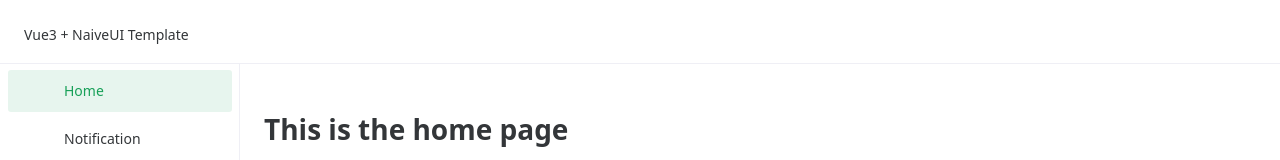
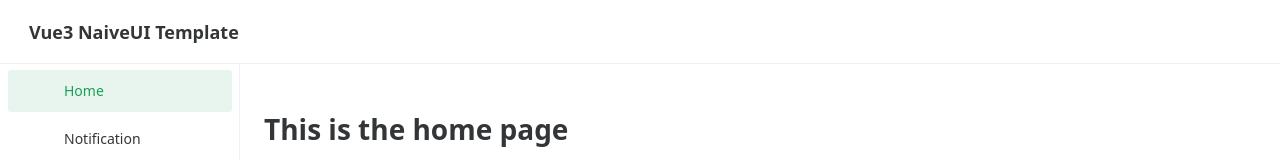
Before and after one commit to cqroot/vue3-naive-ui-template, a Vue app: page /home in a window 1280 px wide. Shown: the top 160 px of the page. Built offline with nearby package versions, Linux system fonts and the light colour scheme; some icons are missing.

Commit message:
feat: make logo clickable

```diff
--- a/src/layouts/MainLayout.vue
+++ b/src/layouts/MainLayout.vue
@@ -1,4 +1,5 @@
 <script setup lang="ts">
+import { RouterLink } from "vue-router";
 import RouterMenu from "@/layouts/RouterMenu.vue";
 import {
   LogoGithub as GithubIcon,
@@ -17,20 +18,34 @@ const { currentTheme, toggleTheme } = useTheme();
 <template>
   <n-config-provider :theme="currentTheme">
     <n-layout>
-      <n-layout-header style="height: 64px; padding: 24px" bordered>
-        Vue3 + NaiveUI Template
+      <n-layout-header style="height: 64px; padding: 15px" bordered>
+        <router-link custom to="/" v-slot="{ navigate }">
+          <n-button
+            quaternary
+            @click="navigate"
+            :focusable="false"
+            style="font-weight: bold; font-size: 18px"
+            >Vue3 NaiveUI Template</n-button
+          >
+        </router-link>
         <n-space style="float: right">
           <a
             href="https://github.com/cqroot/vue3-naiveui-template"
             target="_blank"
           >
-            <n-button quaternary circle type="primary">
+            <n-button quaternary circle type="primary" :focusable="false">
               <template #icon>
                 <n-icon><github-icon /></n-icon>
               </template>
             </n-button>
           </a>
-          <n-button quaternary circle type="primary" @click="toggleTheme">
+          <n-button
+            quaternary
+            circle
+            type="primary"
+            :focusable="false"
+            @click="toggleTheme"
+          >
             <template #icon>
               <n-icon>
                 <sunny-icon v-if="currentTheme.name === 'light'" />
```
